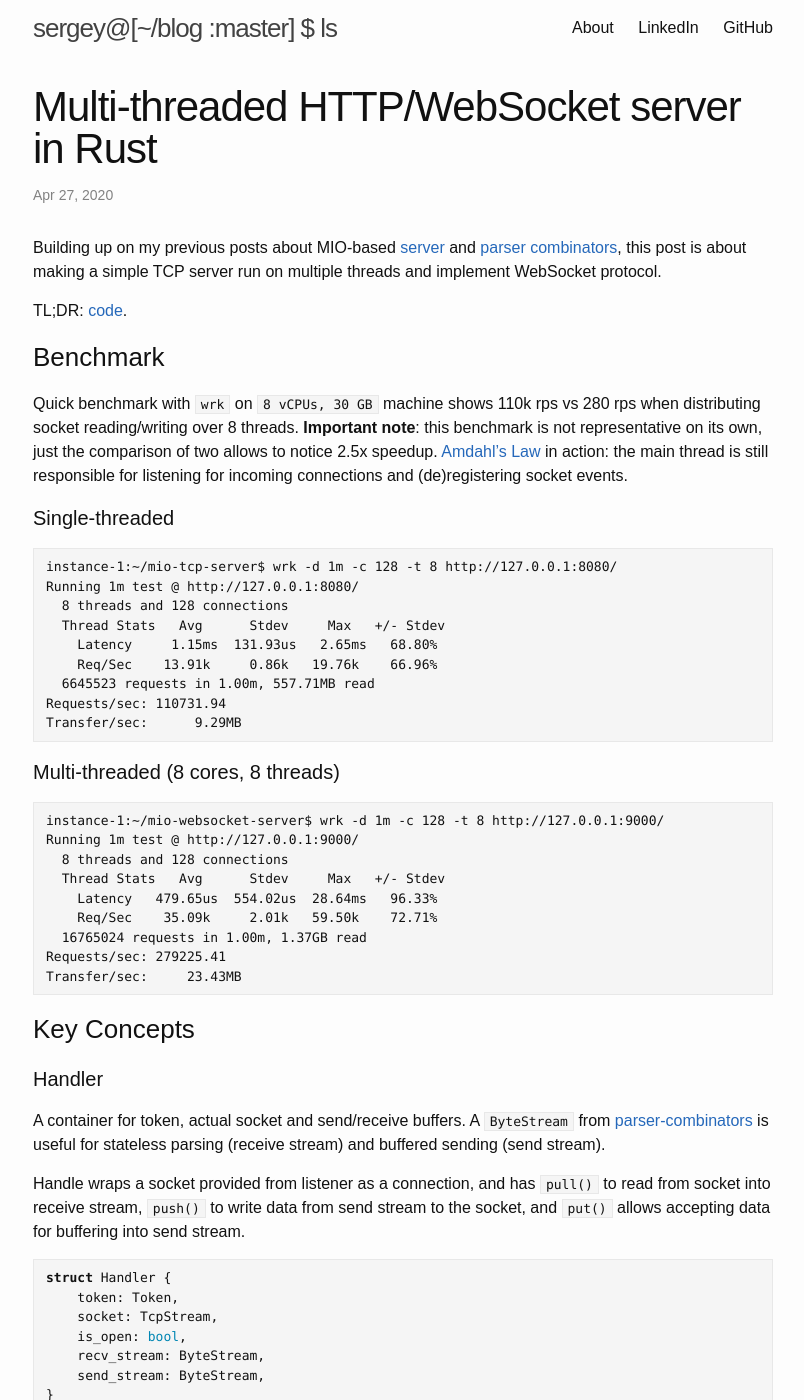
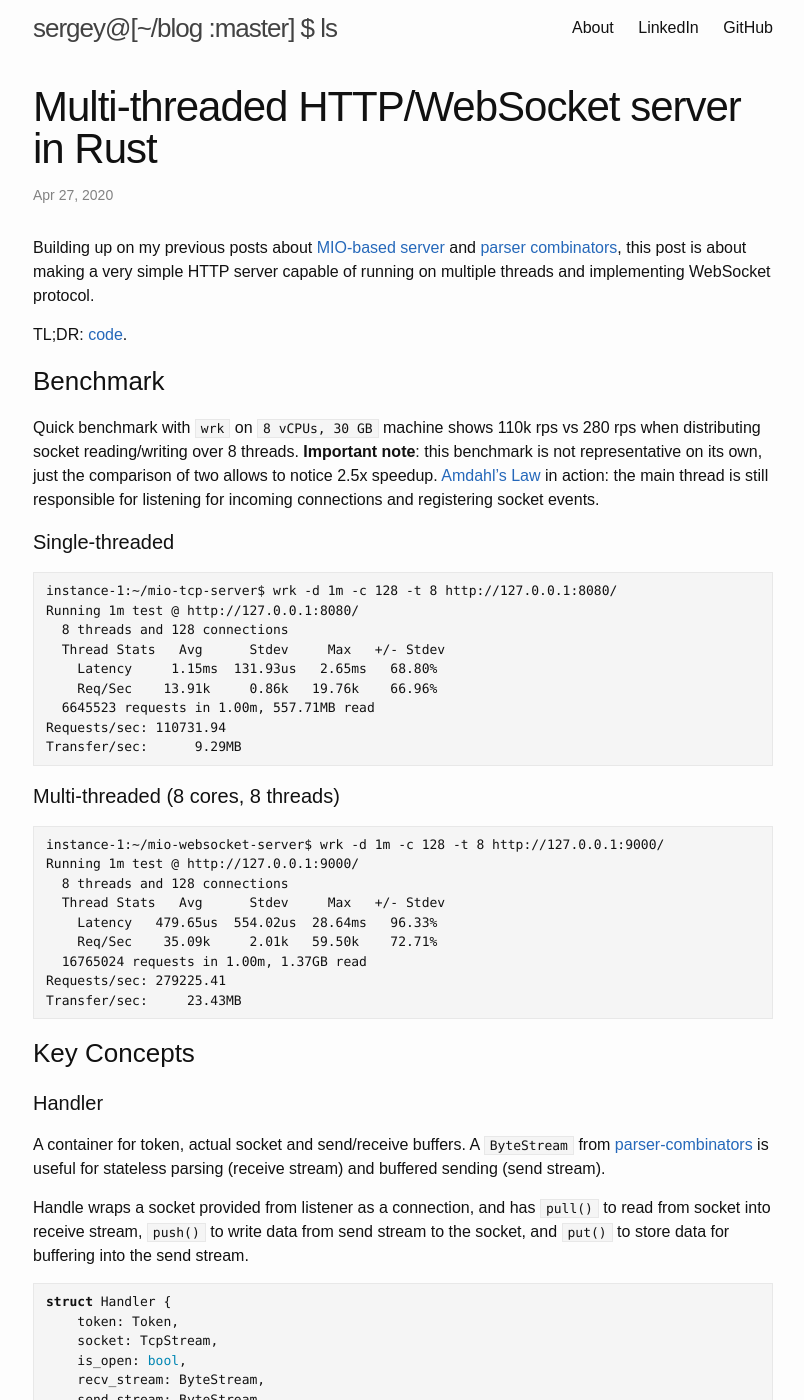
Before and after one commit to sergey-melnychuk/sergey-melnychuk.github.io, a Jekyll site: the page built from _posts/2020-04-27-multi-threaded-http-websocket-server-in-rust.markdown, in a window 1280 px wide and 1400 px high. Shown: the whole window, without its empty margins (237-1041 px from the left). Built offline with Jekyll 4.4.1, drawn with Linux system fonts in a browser that asks for light colours; comment, search, counter and statistics services are not loaded; some of the changed text lies outside the part shown.

````diff
--- a/_posts/2020-04-27-multi-threaded-http-websocket-server-in-rust.markdown
+++ b/_posts/2020-04-27-multi-threaded-http-websocket-server-in-rust.markdown
@@ -4,9 +4,9 @@
 date:   2020-04-27 21:15:42 +0200
 categories: rust mio concurrency multi-threading tcp websocket
 ---
-Building up on my previous posts about MIO-based [server][post-server] and
-[parser combinators][post-parsers], this post is about making a simple TCP
-server run on multiple threads and implement WebSocket protocol.
+Building up on my previous posts about [MIO-based server][post-server] and
+[parser combinators][post-parsers], this post is about making a very simple HTTP
+server capable of running on multiple threads and implementing WebSocket protocol.
 
 TL;DR: [code].
 
@@ -17,7 +17,7 @@
 benchmark is not representative on its own, just the comparison of two allows to
 notice 2.5x speedup. [Amdahl's Law](https://en.wikipedia.org/wiki/Amdahl%27s_law)
 in action: the main thread is still responsible for listening for incoming
-connections and (de)registering socket events.
+connections and registering socket events.
 
 #### Single-threaded
 
@@ -57,7 +57,7 @@
 
 Handle wraps a socket provided from listener as a connection, and has `pull()` to read from
 socket into receive stream, `push()` to write data from send stream to the socket, and `put()`
-allows accepting data for buffering into send stream.
+to store data for buffering into the send stream.
 
 ```rust
 struct Handler {
````
Also changed, not shown: other parts of _posts/2020-04-27-multi-threaded-http-websocket-server-in-rust.markdown (+1 -1 lines).
